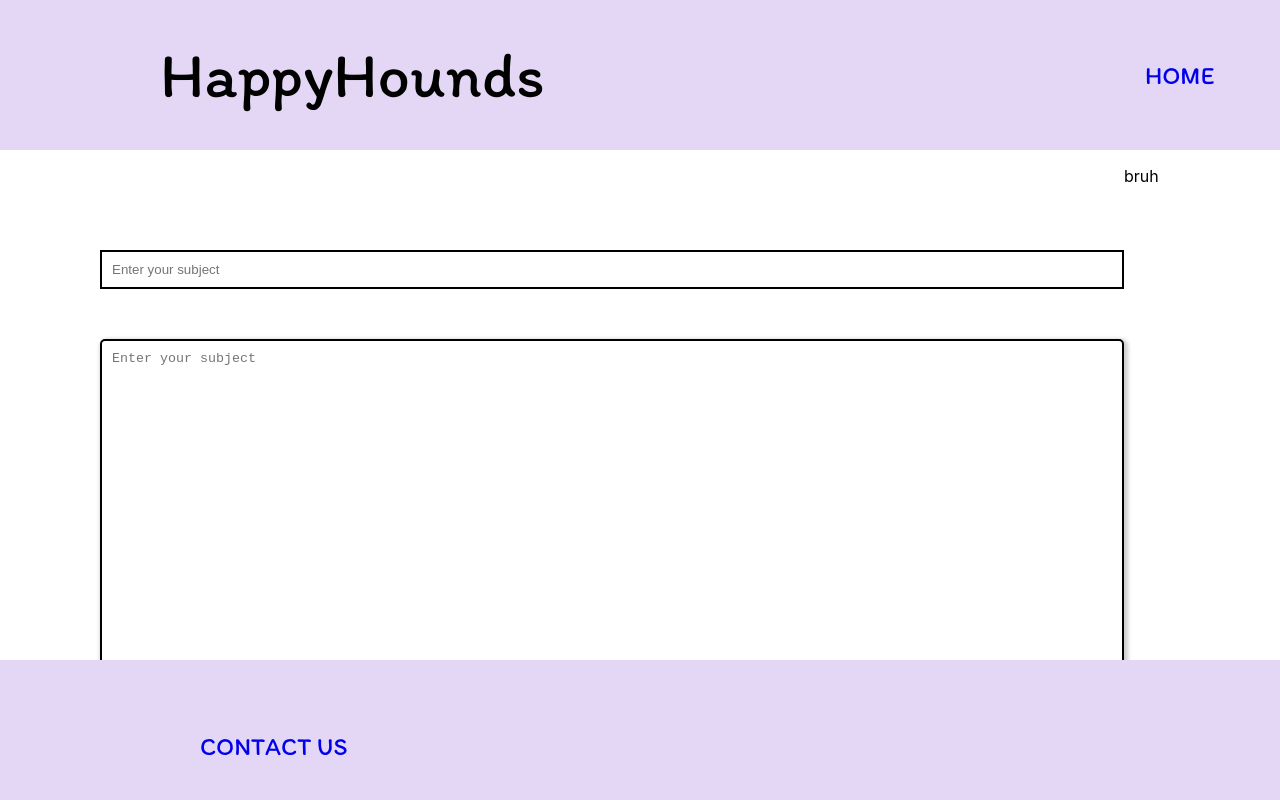
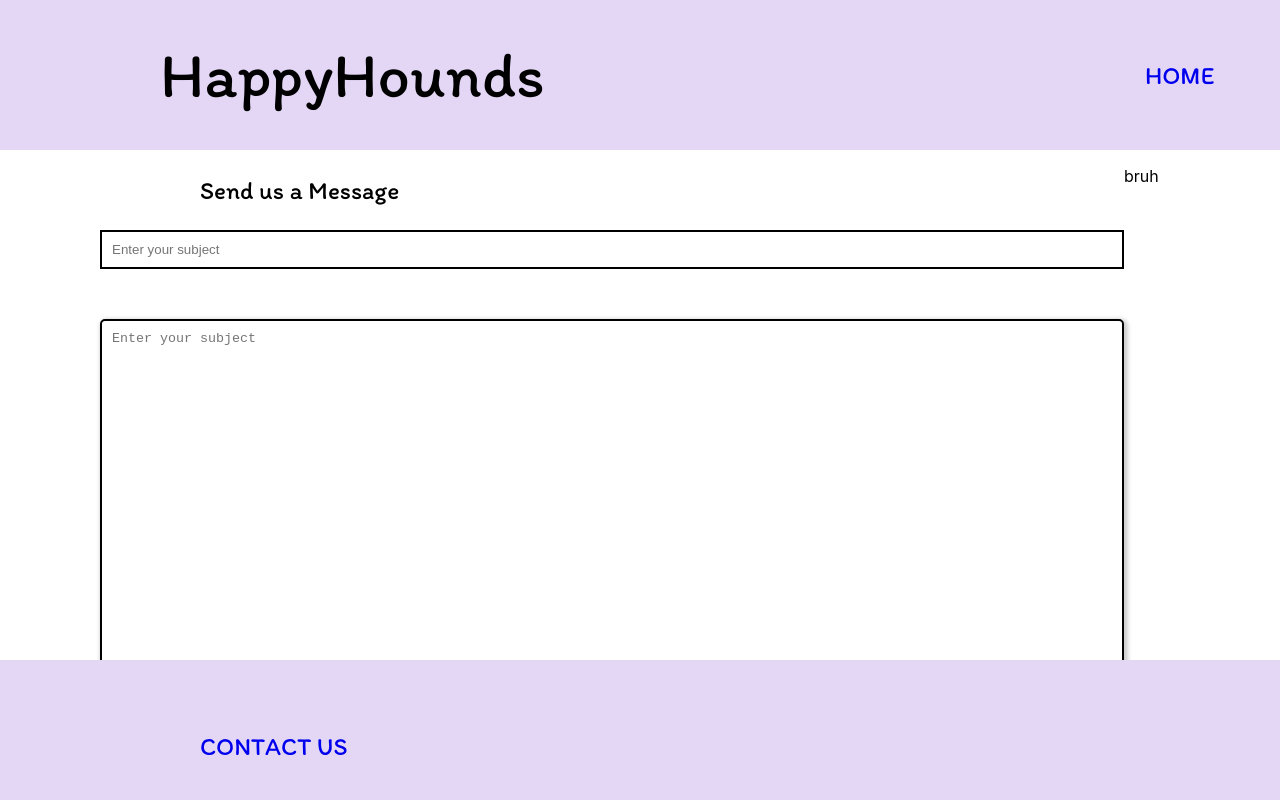
Before and after one commit to Rafid10023/Software, a React (Create React App) app in the folder my-react-app/: page / in a window 1280 px wide. Shown: the top 800 px of the page. Built offline with nearby package versions, Linux system fonts and the light colour scheme.

Commit message:
6th push

```diff
--- a/my-react-app/src/HomePage.css
+++ b/my-react-app/src/HomePage.css
@@ -85,7 +85,7 @@
     border: 2px solid black; /* Add solid black border */
     padding: 10px; /* Add padding to create space between border and content */
     display: block;
-    margin-top: 100px;
+    margin-top: 10px;
     margin-left: 100px;
     width: 1000px;
 }
@@ -111,3 +111,11 @@
 .RightBox{
     flex: 1; /* Take up available space */
 }
+
+.MessageTitle{
+    margin-left: 100px;
+    padding-left: 100px;
+    font-family: 'Itim', sans-serif; /* Apply Itim font to the body */
+    font-size: 25px;
+    text-decoration: none; /* Remove underline */
+}
--- a/my-react-app/src/HomePage.js
+++ b/my-react-app/src/HomePage.js
@@ -1,9 +1,17 @@
 // HomePage.js
-import React from "react";
+import React, { useState } from "react";
 import { Link } from "react-router-dom";
 import "./HomePage.css";
 
 const HomePage = () => {
+  const [subject, setSubject] = useState("");
+  const [mainText, setMainText] = useState("");
+
+  const handleClearText = () => {
+    setSubject("");
+    setMainText("");
+  };
+
   return (
     <div>
       <div className="header">
@@ -20,12 +28,25 @@ const HomePage = () => {
             LOGIN
           </Link>
         </div>
-
       </div>
       <div className="main-content">
         <div className="LeftBox">
-          <input type="text" placeholder="Enter your subject" className="Text-Box-subject" />
-          <textarea type="text" placeholder="Enter your subject" className="Text-Box-main" />
+          <p className="MessageTitle">Send us a Message</p>
+          <input
+            type="text"
+            placeholder="Enter your subject"
+            className="Text-Box-subject"
+            value={subject}
+            onChange={(e) => setSubject(e.target.value)}
+          />
+          <textarea
+            type="text"
+            placeholder="Enter your subject"
+            className="Text-Box-main"
+            value={mainText}
+            onChange={(e) => setMainText(e.target.value)}
+          />
+          <button onClick={handleClearText}>Clear Text</button>
         </div>
         <div className="RightBox">
           <p>bruh</p>
```
Lines whose indentation alone changed are shown as unchanged.
